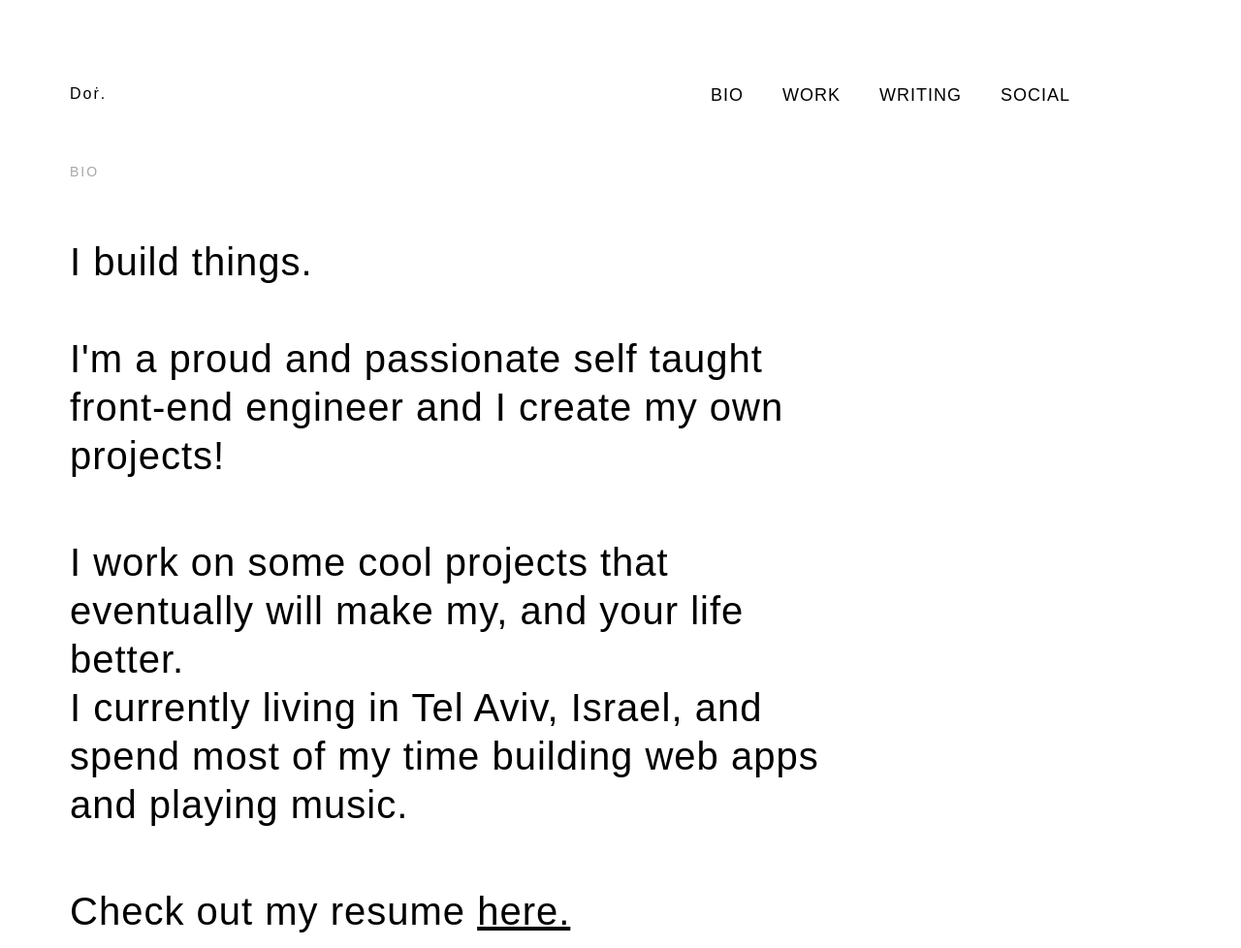
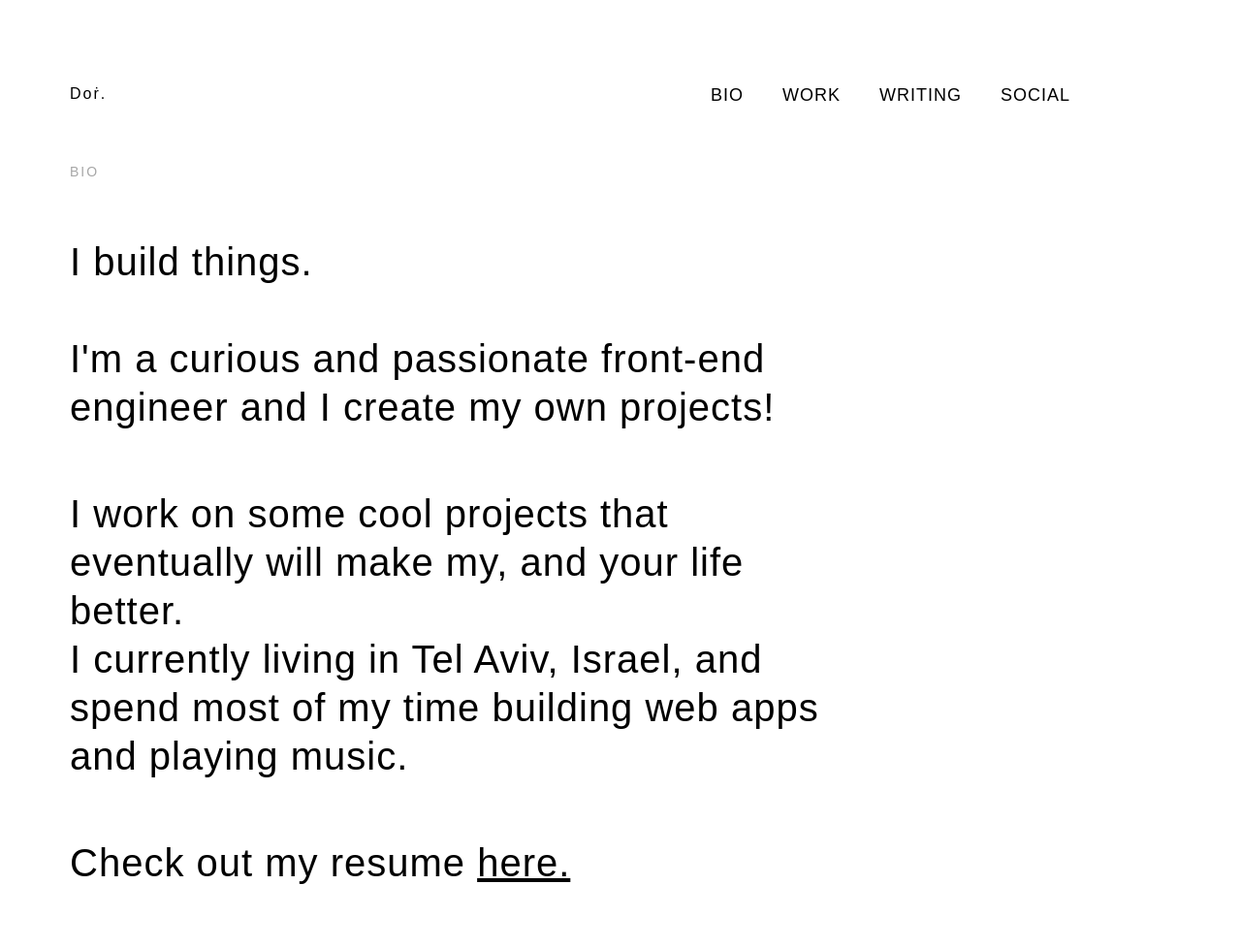
Before and after one commit to samod667/personal-portfolio, a website: page index.html in a window 1280 px wide. Shown: the top 978 px of the page at 97% size. Drawn offline with nearby package versions, Linux system fonts and the light colour scheme; a web font is replaced by a local one.

Commit message:
text update

```diff
--- a/index.html
+++ b/index.html
@@ -13,7 +13,7 @@
       rel="stylesheet"
       href="https://cdnjs.cloudflare.com/ajax/libs/animate.css/4.0.0/animate.min.css"
     />
-    <!-- <link rel="stylesheet" href="./src/style.css" /> -->
+    <link rel="stylesheet" href="./src/style.css" />
     <link rel="stylesheet" href="./style.css" />
     <link rel="icon" href="./assets/favicon.png" type="image/png" />
     <link rel="shortcut icon" type="image/x-icon" href="assets/favicon.png" />
@@ -38,8 +38,8 @@
       <div class="bio" id="bio">
         <h5 class="headline">BIO</h5>
         <p class="text">
-          I build things.<br /><br />I'm a proud and passionate self taught<br />
-          front-end engineer and I create my own projects!
+          I build things.<br /><br />I'm a curious and passionate front-end<br />
+          engineer and I create my own projects!
         </p>
         <p class="text">
           I work on some cool projects that eventually will make my, and your
```
Also changed, not shown: dist/index.html.
